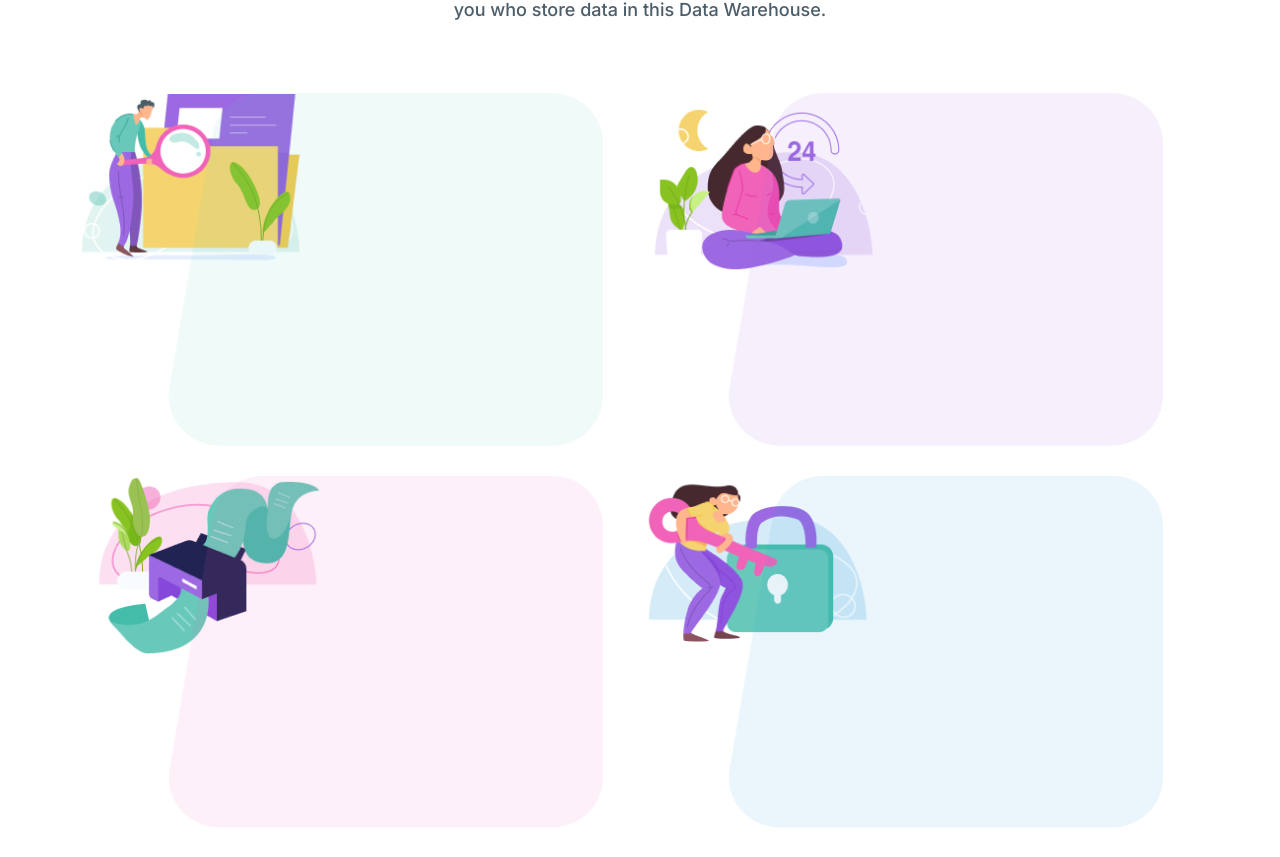
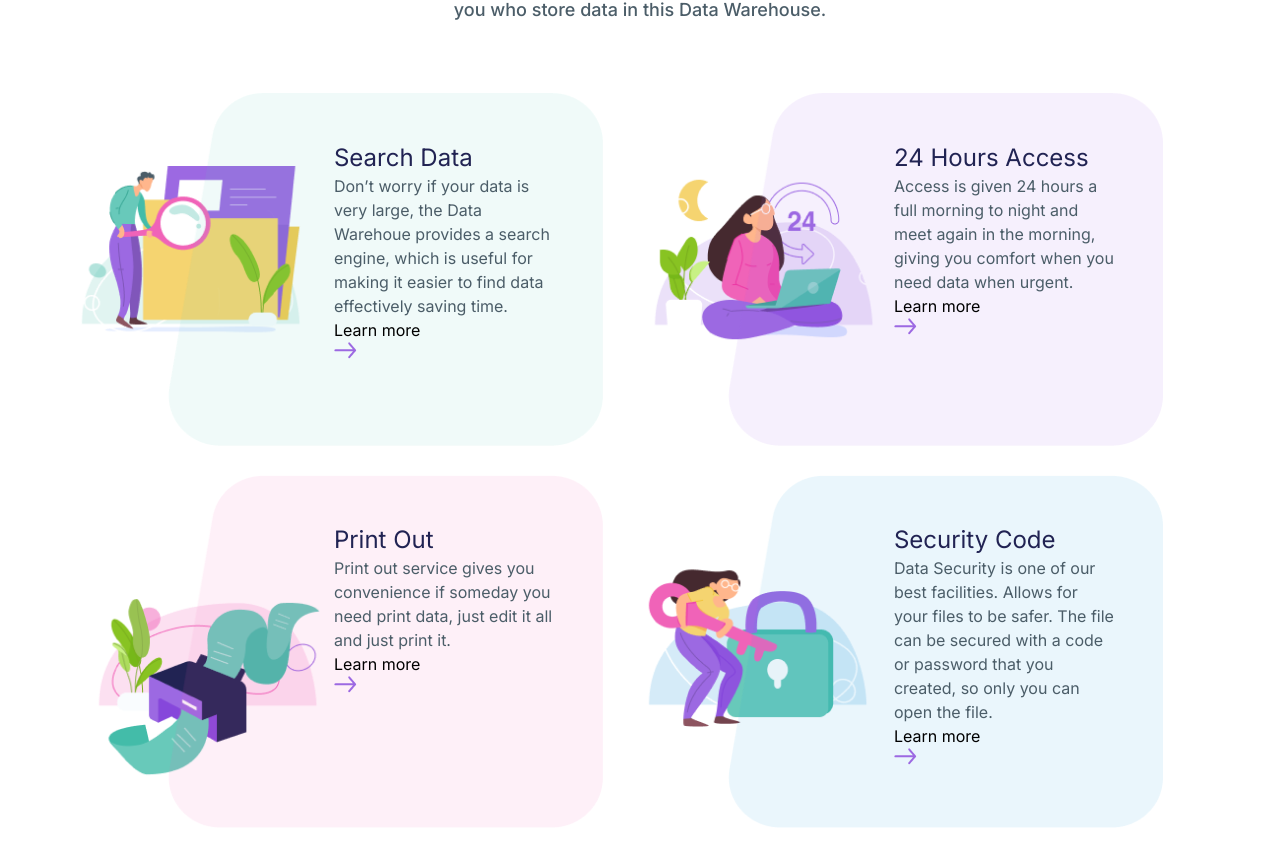
Before and after one commit to thuthuy1901/interview-react, a React (Vite) app: page / in a window 1280 px wide. Shown: the part 974-1831 px from the top of the page. Built offline with nearby package versions, Linux system fonts and the light colour scheme.

Commit message:
update readme

```diff
--- a/src/component/home/features/itemFeature.tsx
+++ b/src/component/home/features/itemFeature.tsx
@@ -1,4 +1,5 @@
 import { featureState } from "./listFeature";
+import arrowRight from "../../../assets/arrowRight.png"
 
 type ItemFeatureProps = {
     item: featureState,
@@ -9,7 +10,7 @@ const ItemFeature = (props: ItemFeatureProps) => {
     return (
         <div className="w-[523.21px] h-[382.1px] relative">
             <img
-                className="absolute left-0 top-0"
+                className={`absolute left-0 ${item.class}`}
                 src={item.img}
                 alt={item.title}
             />
@@ -18,6 +19,14 @@ const ItemFeature = (props: ItemFeatureProps) => {
                 src={item.banner}
                 alt={item.title}
             />
+            <div className="absolute max-w-[220px] top-[48.26px] right-[49.24px]">
+                <h3 className="font-normal text-2xl text-header">{item.title}</h3>
+                <p className="font-normal text-base text-text">{item.sub}</p>
+                <a href="#">
+                    Learn more
+                    <img src={arrowRight} alt="arrowRight" />
+                </a>
+            </div>
         </div>
     )
 }
```
Also changed, not shown: src/assets/arrowRight.png (added), 1 other file (tests, documents, lock files or other folders).
